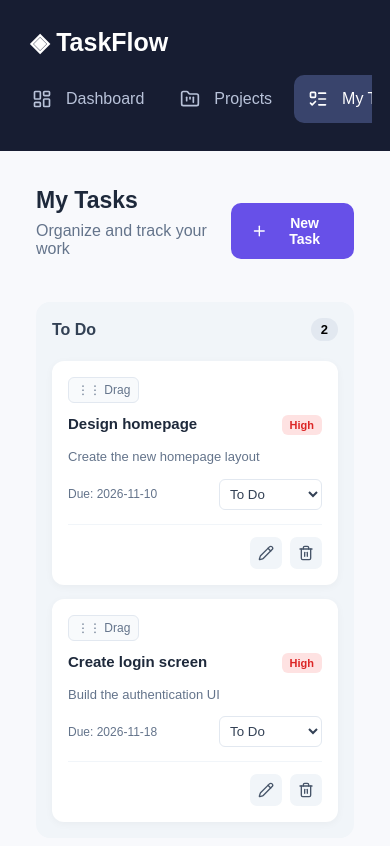
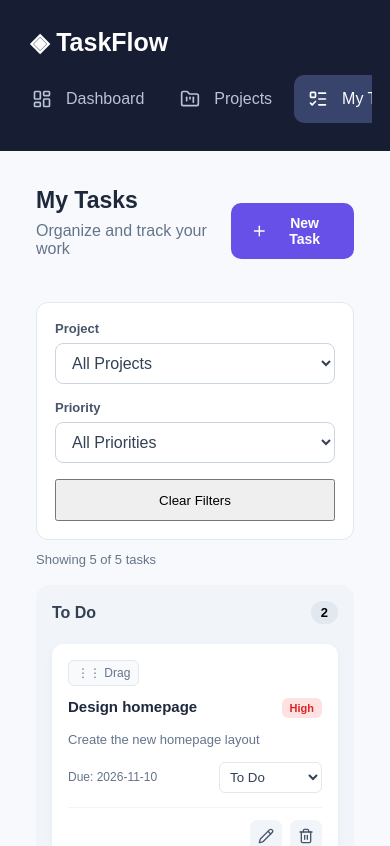
Before and after one commit to gil75r/taskflow, a React (Vite) app: page /tasks in a window 390 px wide. Shown: the top 846 px of the page. Built offline with nearby package versions, Linux system fonts and the light colour scheme.

Commit message:
Add project and priority filters to Kanban board

```diff
--- a/src/App.css
+++ b/src/App.css
@@ -770,6 +770,60 @@ nav-disabled
   outline-offset: -2px;
 }
 
+/* Task Filters */
+
+.task-filters
+{
+  display: flex;
+  flex-wrap: wrap;
+  align-items: flex-end;
+  gap: 16px;
+  padding: 18px;
+  margin-bottom: 12px;
+  background: #ffffff;
+  border: 1px solid #e2e8f0;
+  border-radius: 12px;
+}
+
+.task-filter-field
+{
+  display: flex;
+  flex-direction: column;
+  gap: 7px;
+  min-width: 180px;
+  flex: 1;
+}
+
+.task-filter-field label
+{
+  font-size: 13px;
+  font-weight: 600;
+  color: #475569;
+}
+
+.task-filter-field select
+{
+  width: 100%;
+  padding: 10px 12px;
+  border: 1px solid #cbd5e1;
+  border-radius: 8px;
+  background: white;
+  color: #334155;
+  font: inherit;
+}
+
+.task-filters .secondary-button
+{
+  min-height: 42px;
+}
+
+.filter-results
+{
+  color: #64748b;
+  font-size: 13px;
+  margin: 0 0 18px;
+}
+
 /* Responsive */
 
 @media(max-width: 1100px)
@@ -874,4 +928,17 @@ nav-disabled
   {
     grid-template-columns: 1fr;
   }
+
+  .task-filters
+  {
+    flex-direction: column;
+    align-items: stretch;
+  }
+
+  .task-filter-field
+  {
+    width: 100%;
+    min-width: 0;
+    flex: initial;
+  }
 }
--- a/src/data/mockData.ts
+++ b/src/data/mockData.ts
@@ -1,4 +1,4 @@
-import type { Project, DashboardStat, Task } from '../types';
+import type { Project, Task } from '../types';
 
 export const projects: Project[]=
 [
@@ -23,14 +23,6 @@ export const projects: Project[]=
     progress: 90,
     color: '#10b981'
   }
-];
-
-export const dashboardStats: DashboardStat[]=
-[
-  { title: 'Total Projects', value: 12, icon: 'projects' },
-  { title: 'Total Tasks', value: 48, icon: 'tasks' },
-  { title: 'Completed Tasks', value: 27, icon: 'completed' },
-  { title: 'Overdue Tasks', value: 5, icon: 'overdue' }
 ];
 
 export const initialTasks: Task[]=
--- a/src/pages/Dashboard.tsx
+++ b/src/pages/Dashboard.tsx
@@ -1,18 +1,65 @@
 import Header from '../components/Header';
 import StatCard from '../components/StatCard';
 import ProjectCard from '../components/ProjectCard';
-import { dashboardStats } from '../data/mockData';
 import { useProjects } from '../context/ProjectsContext';
+import { useTasks } from '../context/TasksContext';
+import type { DashboardStat } from '../types';
+
+function getLocalDateString()
+{
+    const date=new Date();
+
+    const year=date.getFullYear();
+    const month=String(date.getMonth()+1).padStart(2, '0');
+    const day=String(date.getDate()).padStart(2, '0');
+
+    return `${year}-${month}-${day}`;
+}
 
 function Dashboard()
 {
     const { projects }=useProjects();
+    const { tasks }=useTasks();
 
-    const stats=dashboardStats.map((stat)=>
-        stat.icon==='projects'
-        ? { ...stat, value: projects.length }
-        : stat
-    );
+    const totalProjects=projects.length;
+
+    const totalTasks=tasks.length;
+
+    const completedTasks=tasks.filter(task=> task.status==='done').length;
+
+    const today=getLocalDateString();
+
+    const overdueTasks=tasks.filter
+    (
+        task=>
+            task.dueDate!=='' &&
+            task.dueDate<today &&
+            task.status!=='done'
+    ).length;
+
+    const stats: DashboardStat[]=
+    [
+        {
+            title: 'Total Projects',
+            value: totalProjects,
+            icon: 'projects'
+        },
+        {
+            title: 'Total Tasks',
+            value: totalTasks,
+            icon: 'tasks'
+        },
+        {
+            title: 'Completed Tasks',
+            value: completedTasks,
+            icon: 'completed'
+        },
+        {
+            title: 'Overdue Tasks',
+            value: overdueTasks,
+            icon: 'overdue'
+        }
+    ];
 
     return(
         <div className="dashboard">
--- a/src/pages/Tasks.tsx
+++ b/src/pages/Tasks.tsx
@@ -1,6 +1,6 @@
 import { useState } from 'react';
 import { Plus } from 'lucide-react';
-import type { Task } from '../types';
+import type { Task, TaskPriority } from '../types';
 import { useTasks } from '../context/TasksContext';
 import { useProjects } from '../context/ProjectsContext';
 import KanbanColumn from '../components/KanbanColumn';
@@ -23,6 +23,8 @@ export default function Tasks()
 
     const [showForm, setShowForm]=useState(false);
     const [editingTask, setEditingTask]=useState<Task | null>(null);
+    const [selectedProject, setSelectedProject]=useState<number | 'all'>('all');
+    const [selectedPriority, setSelectedPriority]=useState<TaskPriority | 'all'>('all');
 
     function openNewTaskForm()
     {
@@ -107,6 +109,18 @@ export default function Tasks()
         changeTaskStatus(taskId, newStatus);
     }
 
+    const filteredTasks=tasks.filter(task=>
+    {
+        const matchesProject=
+            selectedProject==='all' ||
+            task.projectId===selectedProject;
+
+        const matchesPriority=
+            selectedPriority==='all' ||
+            task.priority===selectedPriority;
+
+        return matchesProject && matchesPriority;
+    });
 
     return(
         <div className="tasks-page">
@@ -135,6 +149,71 @@ export default function Tasks()
                 )
             }
 
+            <div className="task-filters">
+                <div className="task-filter-field">
+                    <label htmlFor="filter-project">Project</label>
+
+                    <select
+                        id="filter-project"
+                        value={selectedProject}
+                        onChange={event=>
+                        {
+                            const value=event.target.value;
+
+                            setSelectedProject
+                            (
+                                value==='all' ? 'all' : Number(value)
+                            );
+                        }}
+                    >
+                    <option value="all">All Projects</option>
+
+                    {
+                        projects.map(project=>
+                        (
+                            <option key={project.id} value={project.id}>
+                                {project.name}
+                            </option>
+                        ))
+                    }
+                    </select>
+                </div>
+
+                <div className="task-filter-field">
+                    <label htmlFor="filter-priority">Priority</label>
+
+                    <select
+                        id="filter-priority"
+                        value={selectedPriority}
+                        onChange={event=> setSelectedPriority
+                        (
+                            event.target.value as TaskPriority | 'all'
+                        )}
+                    >
+                    <option value="all">All Priorities</option>
+                    <option value="high">High</option>
+                    <option value="medium">Medium</option>
+                    <option value="low">Low</option>
+                    </select>
+                </div>
+
+                <button
+                    type="button"
+                    className="secondary-button"
+                    onClick={()=>
+                    {
+                        setSelectedProject('all');
+                        setSelectedPriority('all');
+                    }}
+                >
+                    Clear Filters
+                </button>
+            </div>
+
+            <p className="filter-results">
+                Showing {filteredTasks.length} of {tasks.length} tasks
+            </p>
+
             <DndContext
                 sensors={sensors}
                 collisionDetection={closestCorners}
@@ -144,7 +223,7 @@ export default function Tasks()
                     <KanbanColumn
                         title="To Do"
                         status="todo"
-                        tasks={tasks}
+                        tasks={filteredTasks}
                         onStatusChange={changeTaskStatus}
                         onEdit={openEditTaskForm}
                         onDelete={handleDelete}
@@ -153,7 +232,7 @@ export default function Tasks()
                     <KanbanColumn
                         title="In Progress"
                         status="in-progress"
-                        tasks={tasks}
+                        tasks={filteredTasks}
                         onStatusChange={changeTaskStatus}
                         onEdit={openEditTaskForm}
                         onDelete={handleDelete}
@@ -162,7 +241,7 @@ export default function Tasks()
                     <KanbanColumn
                         title="Done"
                         status="done"
-                        tasks={tasks}
+                        tasks={filteredTasks}
                         onStatusChange={changeTaskStatus}
                         onEdit={openEditTaskForm}
                         onDelete={handleDelete}
```
